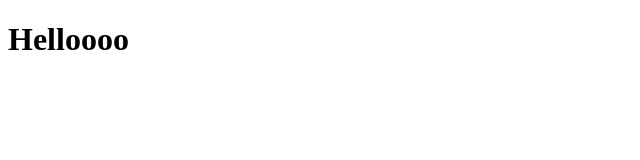
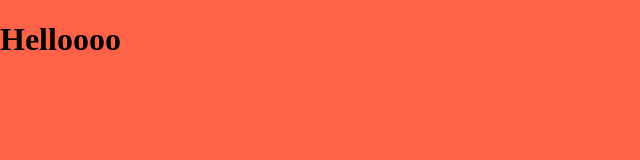
Before and after one commit to castromorey/portfolio, a plain HTML site: page index.html in a window 1280 px wide. Shown: the whole page, without its empty margins (0-640 px from the left). Drawn offline with Linux system fonts and the light colour scheme.

Commit message:
Linked stylesheet and changed background

```diff
--- a/index.html
+++ b/index.html
@@ -5,6 +5,7 @@
     <meta http-equiv="X-UA-Compatible" content="IE=edge" />
     <meta name="viewport" content="width=device-width, initial-scale=1.0" />
     <title>My Portfolio</title>
+    <link rel="stylesheet" href="style.css" />
   </head>
   <body>
     <h1>Helloooo</h1>
--- a/style.css
+++ b/style.css
@@ -0,0 +1,4 @@
+body {
+  margin: 0;
+  background-color: tomato;
+}
```
